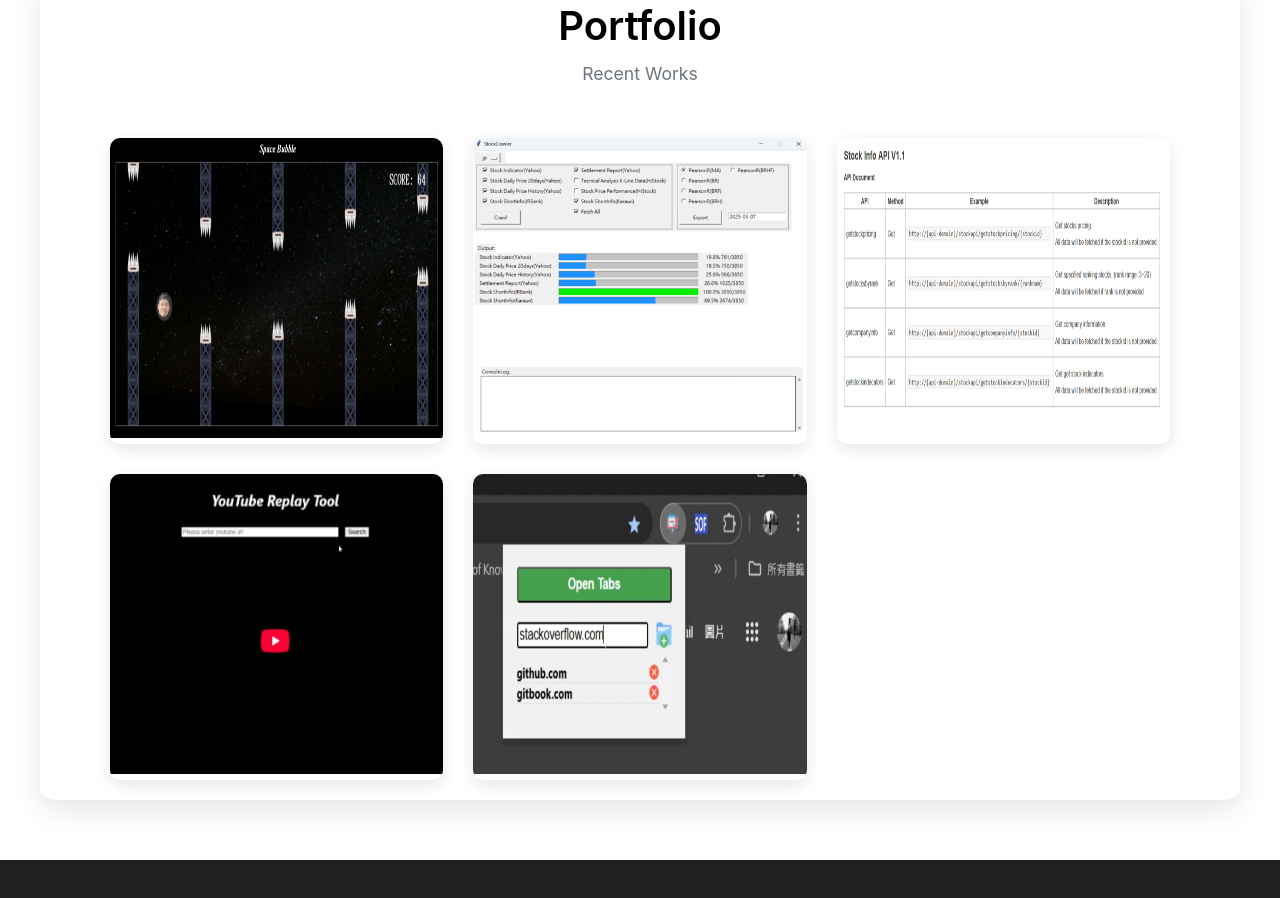
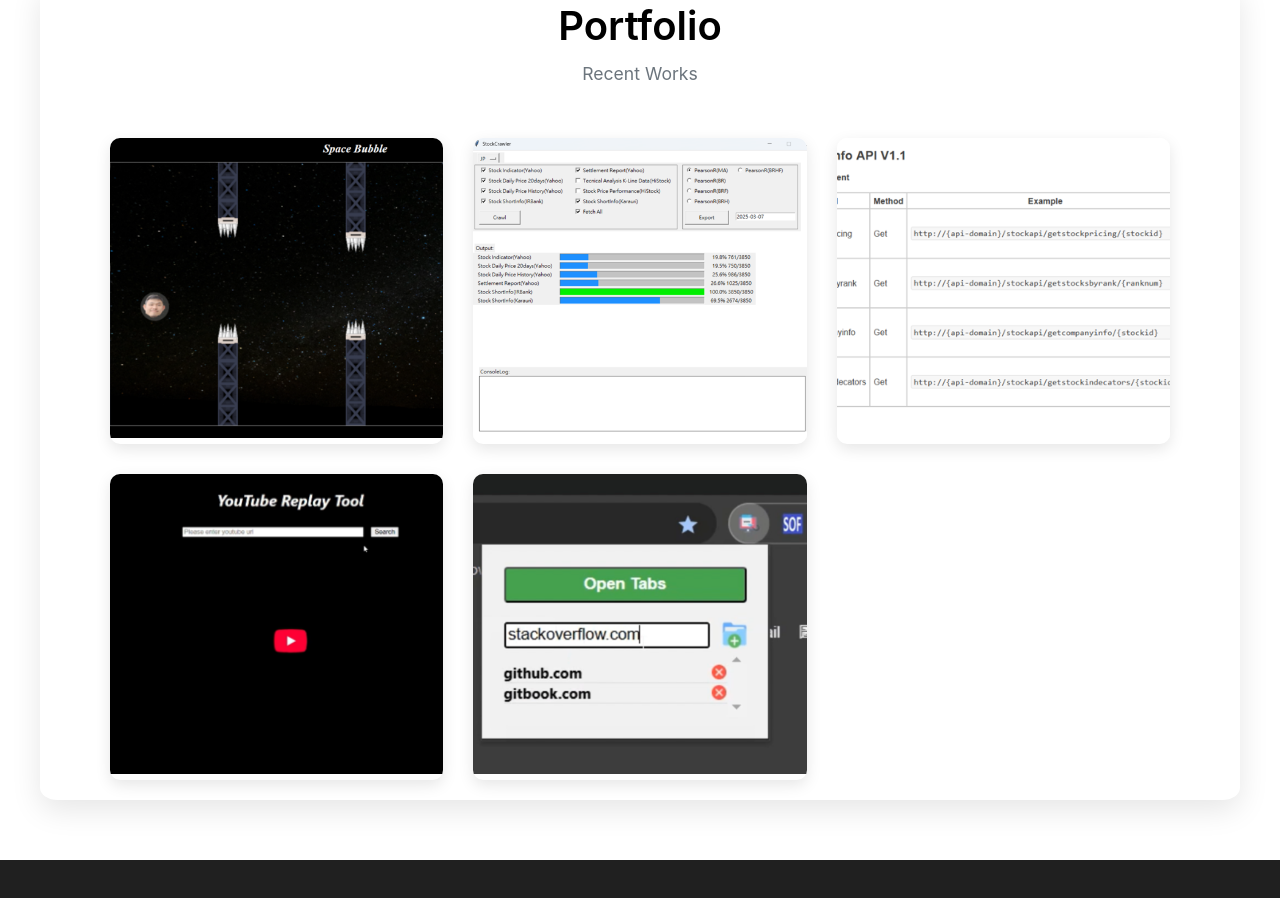
Before and after one commit to jason6604/My-Portfolio, a React (Create React App) app: page / in a window 1280 px wide. Shown: the part 3400-4298 px from the top of the page. Built offline with nearby package versions, Linux system fonts and the light colour scheme.

Commit message:
Modified Portfolio img position.
Modified Portfolio img position.

```diff
--- a/src/styles/Portfolio.css
+++ b/src/styles/Portfolio.css
@@ -49,9 +49,10 @@
   }
 
   .portfolio-image img {
-    width: 100%;
+    width: auto;
     height: 300px;
-    object-fit: fill;
+    object-position: 20%;
+    object-fit: cover;
   }
 
   .portfolio-overlay {
```
